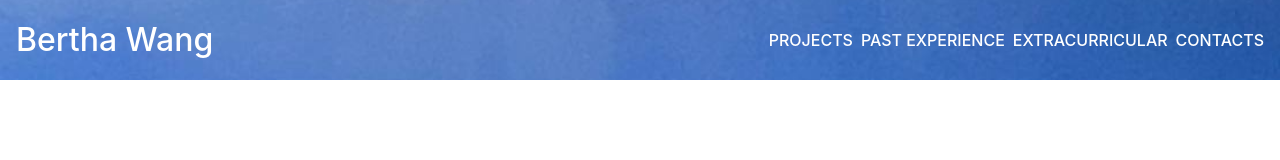
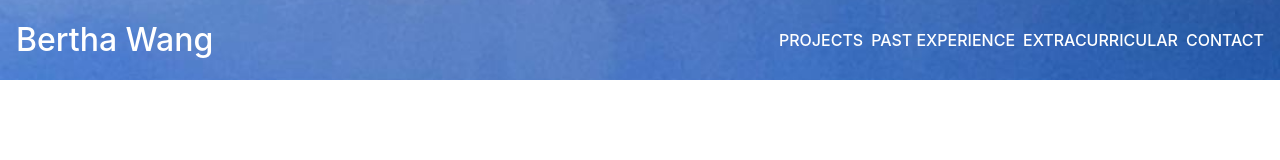
Before and after one commit to wangbertha/portfolio-website, a React (Vite) app: page / in a window 1280 px wide. Shown: the top 160 px of the page. Built offline with nearby package versions, Linux system fonts and the light colour scheme.

Commit message:
Fix typo for Contact page

```diff
--- a/src/components/Header.tsx
+++ b/src/components/Header.tsx
@@ -36,7 +36,7 @@
             <Link to="extracurricular">Extracurricular</Link>
           </li>
           <li className={pathname === "/contact" ? "selected" : ""}>
-            <Link to="contact">Contacts</Link>
+            <Link to="contact">Contact</Link>
           </li>
         </menu>
       </nav>
```
